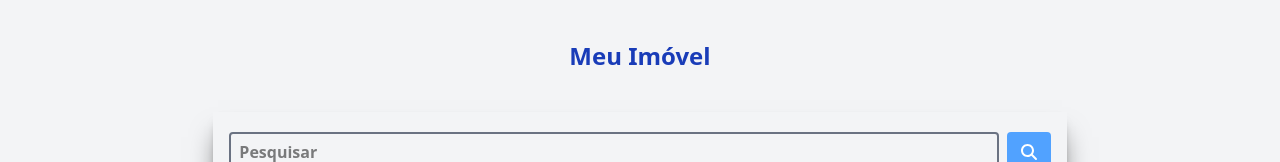
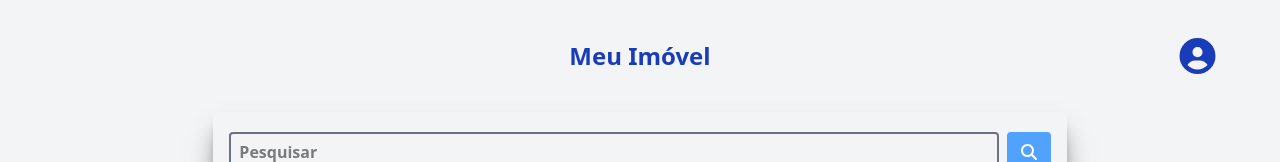
Before and after one commit to KennedyRamos/MeuImovel, a React (Vite) app: page /Inquilinos in a window 1280 px wide. Shown: the top 162 px of the page. Built offline with nearby package versions, Linux system fonts and the light colour scheme.

Commit message:
crianco botão de perfil

```diff
--- a/src/components/header.tsx
+++ b/src/components/header.tsx
@@ -1,7 +1,12 @@
+import { Icons } from "../icons/icons"
+
 export default function Header() {
   return (
-    <header className="text-center p-10 font-bold">
+    <header className="text-center p-10 font-bold relative">
       <h1 className="text-2xl  text-blue-800">Meu Imóvel</h1>
+      <button className="h-full mx-3 lg:mx-15 right-0 top-0 flex items-center text-4xl text-blue-800 absolute cursor-pointer">
+        <Icons.Perfil/>
+      </button>
     </header>
   );
 }
--- a/src/icons/icons.tsx
+++ b/src/icons/icons.tsx
@@ -9,6 +9,7 @@ import {
     faPlus,
     faArrowUpFromBracket,
     faPenToSquare,
+    faCircleUser,
 } from "@fortawesome/free-solid-svg-icons";
 
 export const Icons = {
@@ -27,4 +28,6 @@ export const Icons = {
     Upload: (props: any) => <FontAwesomeIcon icon={faArrowUpFromBracket} {...props} />,
 
     Editar: (props: any) => <FontAwesomeIcon icon={faPenToSquare} {...props} />,
+
+    Perfil: (props: any) => <FontAwesomeIcon icon={faCircleUser} {...props} />,
 }
```
